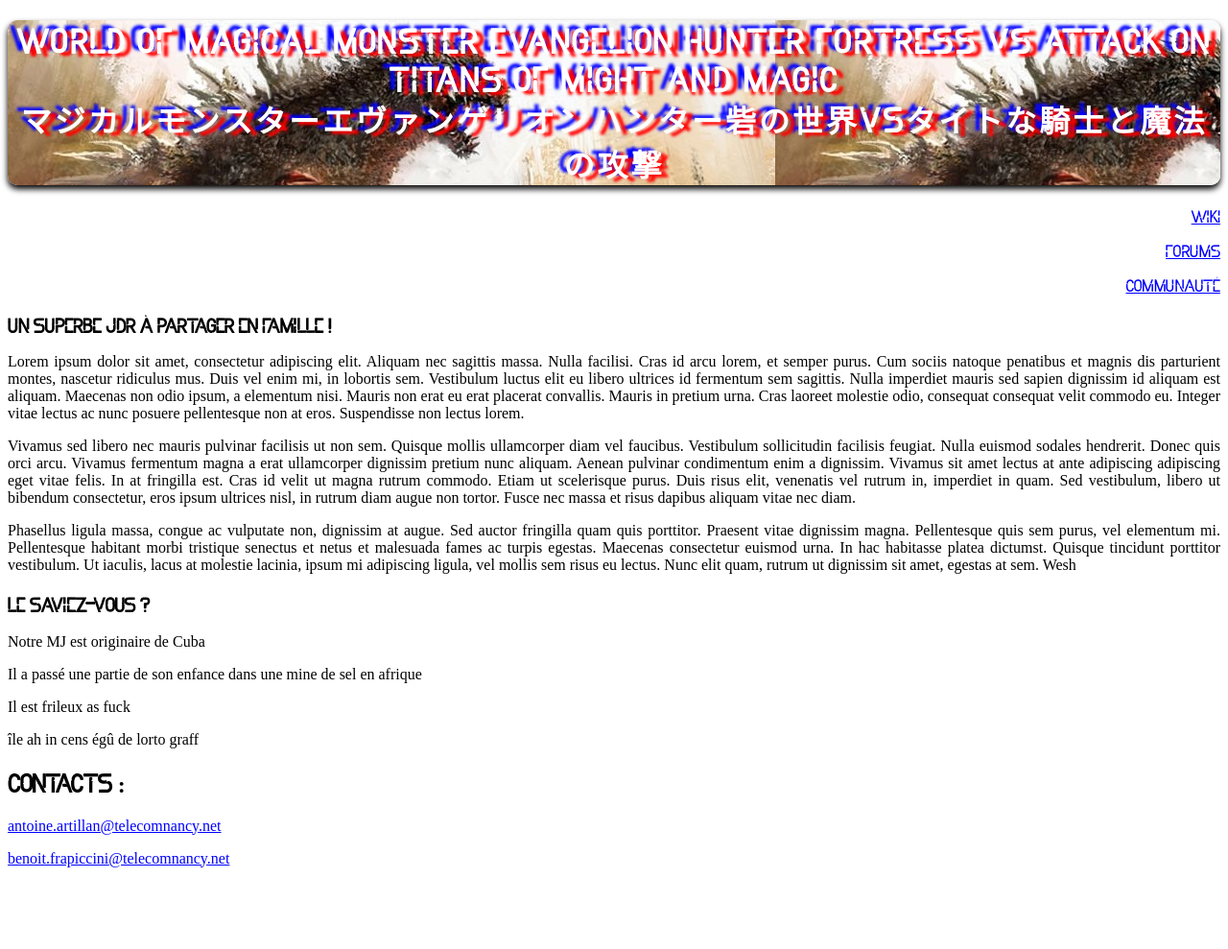
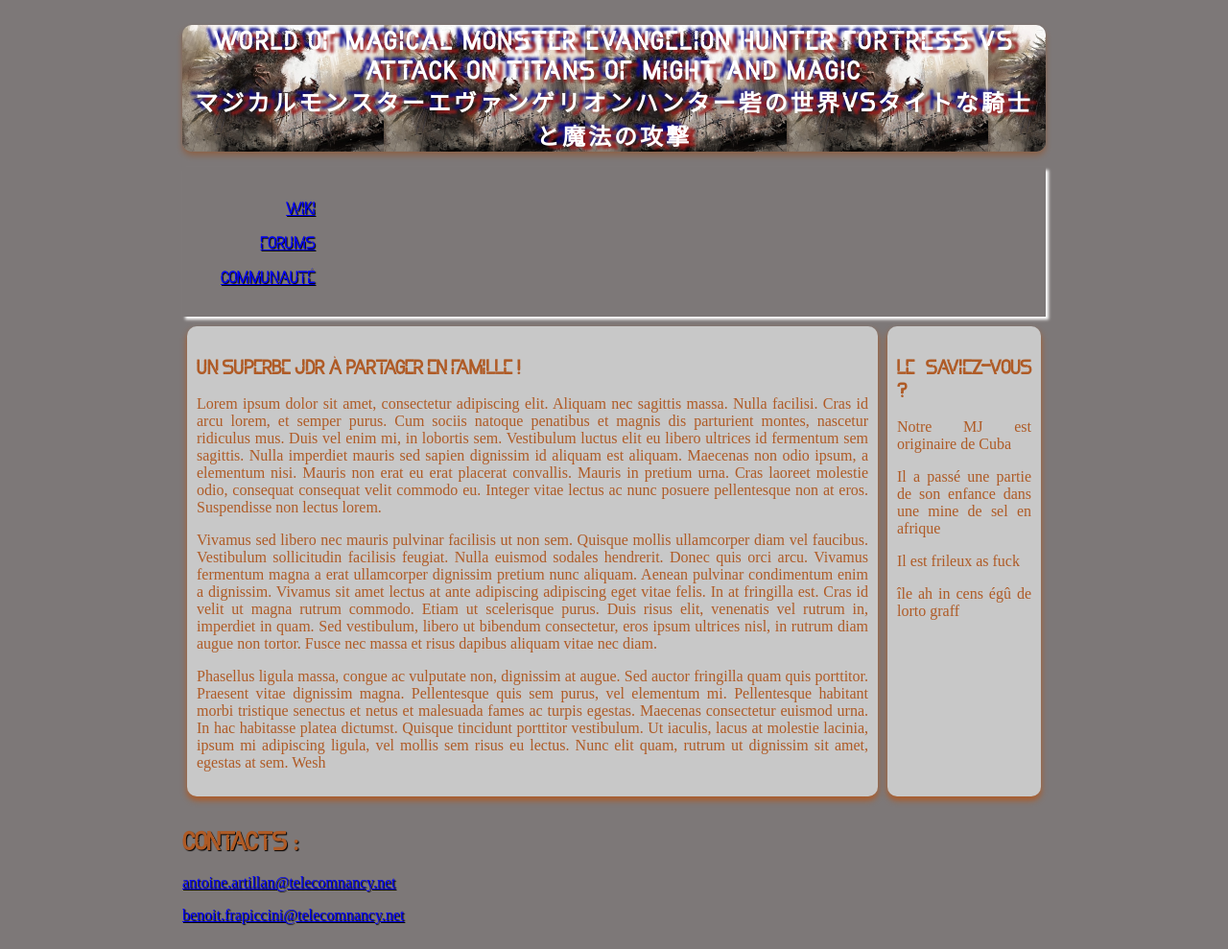
Before and after one commit to AntoineArt/web_supy_antars, a PHP site: page /mainpage.html in a window 1280 px wide. Shown: the whole page at 96% size. Before the commit the page ends 904 px from the top, so only its background shows below. Run offline with PHP 8.4, Linux system fonts and the light colour scheme; some web fonts are replaced.

Commit message:
AntarCSS 2nd version

```diff
--- a/stylesheet.css
+++ b/stylesheet.css
@@ -9,8 +9,15 @@
 	src:url('police/Fira/FiraSans-Book.otf');
 }
 
+#page{
+	width: 900px;
+	margin:auto;
+}
+
 nav{
+	display: flex;
 	font-family: 'HunterPolice';
+	box-shadow: 3px 3px 3px white;
 	text-align: right;
 }
 
@@ -21,15 +28,39 @@ h1, h2{
 }
 
 body{
+	display: flex;
 	font-family: 'FiraPolice';
+	background-color: rgb(125, 120, 120);
+	text-align: justify;
+	color: rgb(175, 91, 38);
+	text-shadow: 1px 1px 1px black;
+	margin: 10px;
+}
+
+article, aside{
+	border-radius: 10px;
+	padding: 10px;
+	margin: 10px 5px;
+	background-color: rgb(200, 200, 200);
+	text-shadow: none;
+	box-shadow: 0px 4px 6px;
+}
+
+article{
+	flex : 5;
+}
+
+aside{
+	flex:1;
 	text-align: justify;
 }
 
 header{
 	background-image: url('images/godzilla.jpg');
-	background-attachment: fixed;
+	background-size:contain;
+	background-attachment:fixed;
 	-webkit-filter: grayscale(50%);
-	filter: grayscale(0%);
+	filter: grayscale(50%);
 	border-radius: 10px;
 	box-shadow: 0px 4px 6px;
 }
@@ -38,9 +69,12 @@ header h1{
 	font-family: 'HunterPolice';
 	text-align:center;
 	text-shadow: 7px 3px 3px red, -7px -3px 3px blue;
+	font-size: 1.5em;
+	filter:none;
 	color:white;
 	letter-spacing: 3px
 }
+
 
 a{
 	text-decoration: underline;
@@ -50,6 +84,9 @@ a{
 a:hover
 {
 	text-decoration: underline;
-	font-weight: bold;
-	color: green;
+	color: white;
 }
+
+section{
+	display: flex;
+}
```
